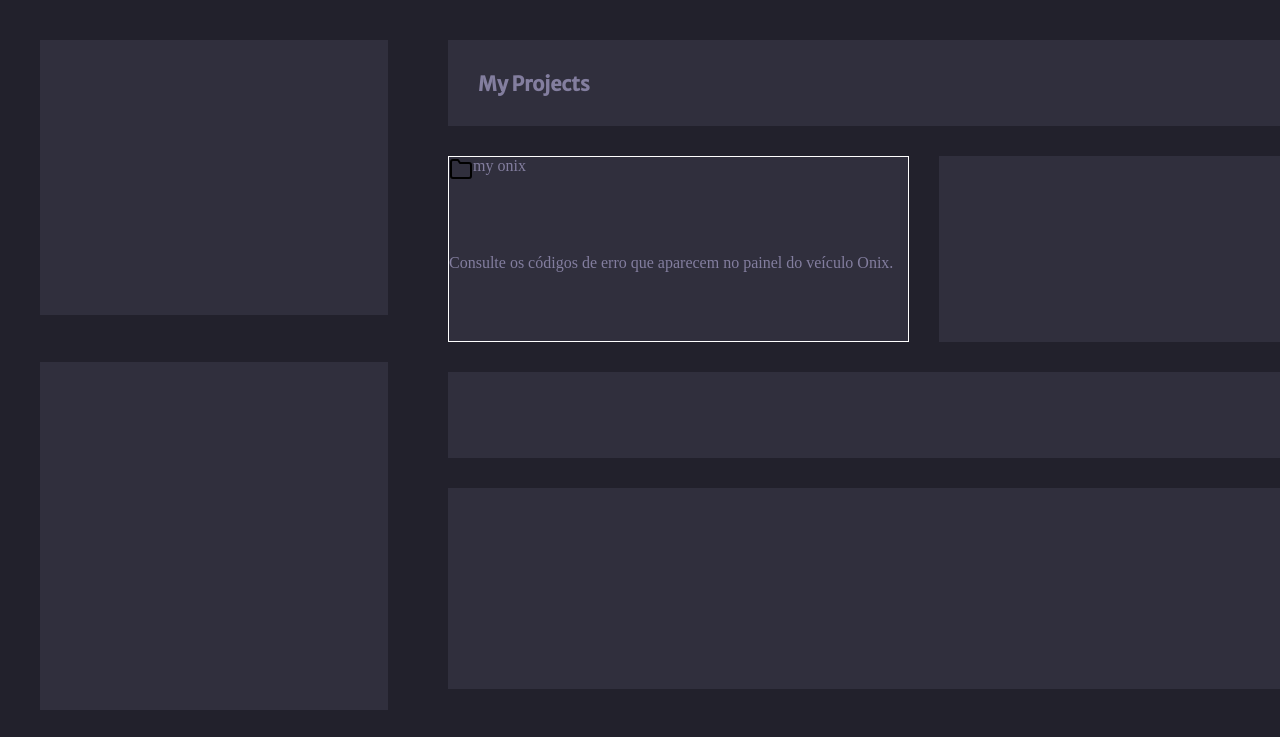
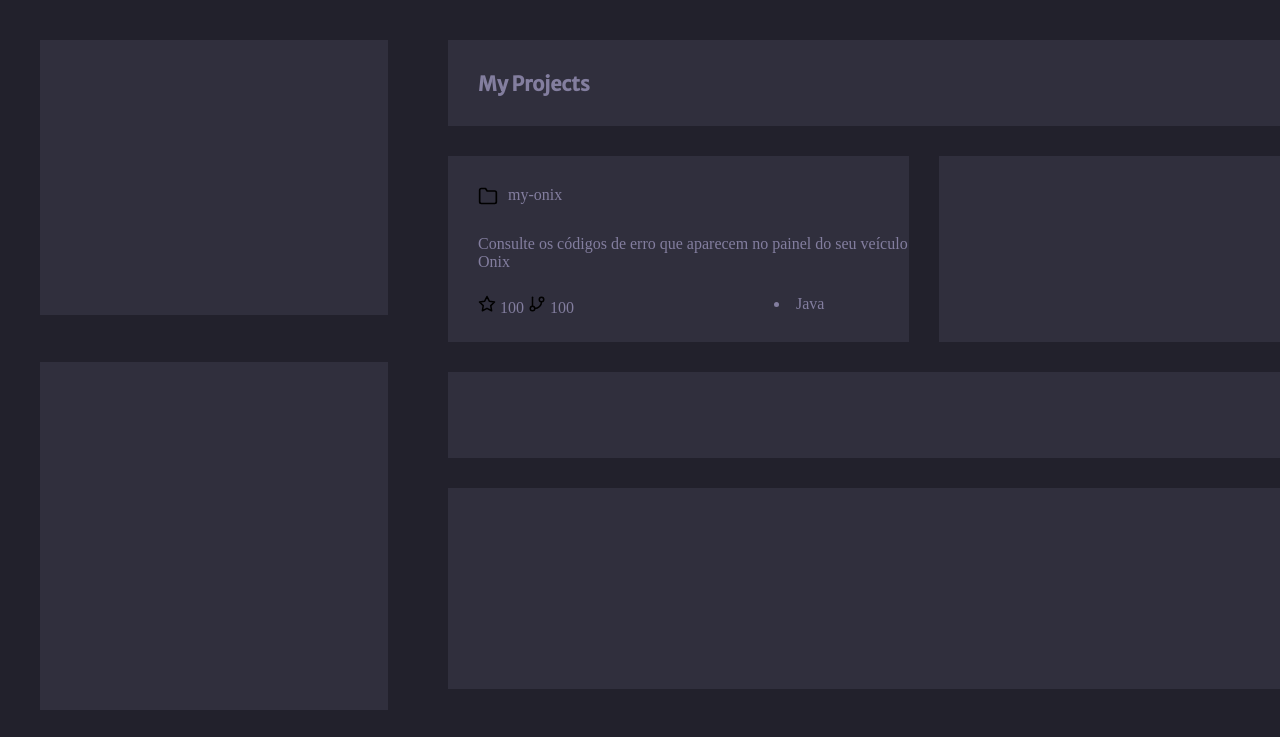
Before and after one commit to danilosjc/frontend, a plain HTML site: page index.html in a window 1280 px wide. Shown: the top 737 px of the page. Drawn offline with Linux system fonts and the light colour scheme.

Commit message:
edição de box

```diff
--- a/index.html
+++ b/index.html
@@ -26,9 +26,11 @@
                 <div class="box1 post"></div>
                 <div class="box1 project2"></div>
                 <div class="box1 project1">
-                    <div class="txt1"><img class= "ilustration" src="./assets/folder.svg"></div>
-                    <div class="txt2">my onix</div>
-                    <div class="txt3">Consulte os códigos de erro que aparecem no painel do veículo Onix.</div>
+                    <div class="teste1"><img src="./assets/folder.svg" width="20px" height="20px"></div>
+                    <div class="teste2">my-onix</div>
+                    <div class="texto">Consulte os códigos de erro que aparecem no painel do seu veículo Onix</div>
+                    <div class="estrela"><img src="./assets/star.svg" width="18px" height="18px"> 100 <img src="./assets/git-branch.svg" width="18px" height="18px"> 100</div>
+                    <div class="bullet"><li>Java</li></div>
                 </div>
             </div>
         </div>
--- a/style.css
+++ b/style.css
@@ -106,10 +106,8 @@
     margin-top: 30px;
     margin-left: 60px;
     order: 1;
-    border: 1px solid #FFF;
     display: flex;
     flex-wrap: wrap;
-    padding: 0;
 }
 
 .project2 {
@@ -128,6 +126,26 @@
     order: 4;
 }
 
-.ilustration {
-    width: 100%;
+.teste1 {
+    margin-top: 30px;
+    margin-left: 30px;
 }
+
+.teste2 {
+    margin-top: 30px;
+    margin-left: 10px;
+
+}
+
+.texto {
+    margin-left: 30px;
+}
+
+.estrela {
+    margin-left: 30px;
+    text-align: center;
+}
+
+.bullet {
+    margin-left: 200px;
+}
```
